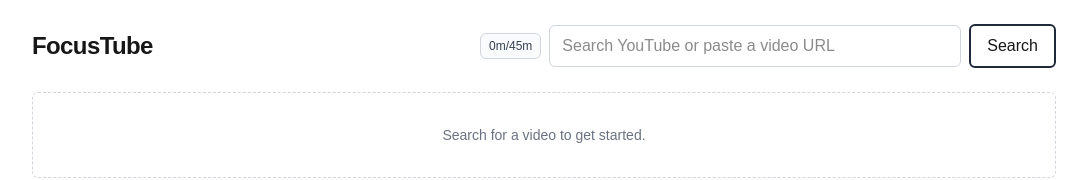
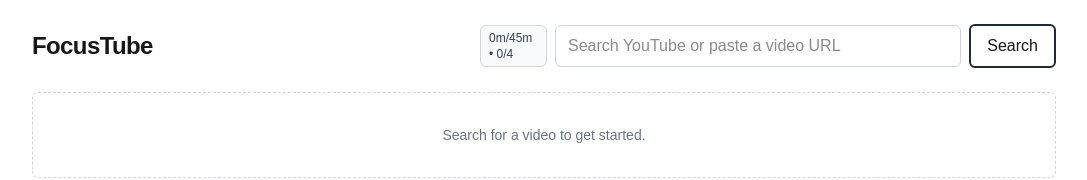
Before and after one commit to TroyRobinson/focustube, a Next.js app: page / in a window 1280 px wide. Shown: the top 180 px of the page, without its empty margins (96-1183 px from the left). Built offline with nearby package versions, Linux system fonts and the light colour scheme.

Commit message:
Additional limit of number of videos max

```diff
--- a/src/app/page.tsx
+++ b/src/app/page.tsx
@@ -47,9 +47,18 @@ namespace YT {
 const MAX_DAILY_SECONDS = 2700; // 45 minutes
 const STORAGE_KEY = "ft.dailyWatchTime";
 
+// Daily video limit (localStorage-backed)
+const MAX_DAILY_VIDEOS = 4;
+const VIDEO_STORAGE_KEY = "ft.dailyVideoCount";
+
 type WatchTimeCounter = {
     date: string;
     totalSeconds: number;
+};
+
+type VideoCountCounter = {
+    date: string;
+    totalVideos: number;
 };
 
 function todayKey() {
@@ -75,6 +84,29 @@ function readWatchTime(): WatchTimeCounter {
 function writeWatchTime(counter: WatchTimeCounter) {
     try {
         localStorage.setItem(STORAGE_KEY, JSON.stringify(counter));
+    } catch {
+        // no-op
+    }
+}
+
+function readVideoCount(): VideoCountCounter {
+    try {
+        const raw = localStorage.getItem(VIDEO_STORAGE_KEY);
+        const today = todayKey();
+        if (!raw) return { date: today, totalVideos: 0 };
+        const parsed = JSON.parse(raw) as VideoCountCounter;
+        if (!parsed?.date || parsed.date !== today) {
+            return { date: today, totalVideos: 0 };
+        }
+        return { date: parsed.date, totalVideos: Number(parsed.totalVideos) || 0 };
+    } catch {
+        return { date: todayKey(), totalVideos: 0 };
+    }
+}
+
+function writeVideoCount(counter: VideoCountCounter) {
+    try {
+        localStorage.setItem(VIDEO_STORAGE_KEY, JSON.stringify(counter));
     } catch {
         // no-op
     }
@@ -154,6 +186,29 @@ function useDailyWatchTime(maxSeconds: number) {
     return { totalSeconds, remainingSeconds, canPlay, startTracking, stopTracking, ready, isTracking } as const;
 }
 
+function useDailyVideoCount(maxVideos: number) {
+    const [totalVideos, setTotalVideos] = React.useState(0);
+    const [ready, setReady] = React.useState(false);
+
+    // Load initial count on mount
+    React.useEffect(() => {
+        const data = readVideoCount();
+        setTotalVideos(data.totalVideos);
+        setReady(true);
+    }, []);
+
+    const incrementVideoCount = React.useCallback(() => {
+        const newTotal = totalVideos + 1;
+        setTotalVideos(newTotal);
+        writeVideoCount({ date: todayKey(), totalVideos: newTotal });
+    }, [totalVideos]);
+
+    const remainingVideos = Math.max(0, maxVideos - totalVideos);
+    const canPlayVideo = ready && remainingVideos > 0;
+
+    return { totalVideos, remainingVideos, canPlayVideo, incrementVideoCount, ready } as const;
+}
+
 // Parse YouTube video URLs (full, shortened, embed, shorts, live)
 function extractYouTubeVideoId(input: string): string | null {
     const trimmed = input.trim();
@@ -217,6 +272,7 @@ function formatTime(seconds: number): string {
 
 export default function App() {
     const watchTime = useDailyWatchTime(MAX_DAILY_SECONDS);
+    const videoCount = useDailyVideoCount(MAX_DAILY_VIDEOS);
     const [query, setQuery] = React.useState("");
     const [results, setResults] = React.useState<YTItem[]>([]);
     const [selected, setSelected] = React.useState<string | null>(null);
@@ -232,6 +288,10 @@ export default function App() {
     const playerRef = React.useRef<YT.Player | null>(null);
     const playerContainerRef = React.useRef<HTMLDivElement>(null);
     const endCheckIntervalRef = React.useRef<NodeJS.Timeout | null>(null);
+    const lastPlayedVideoRef = React.useRef<string | null>(null);
+
+    // Combined canPlay checks both time and video limits
+    const canPlay = watchTime.canPlay && videoCount.canPlayVideo;
 
     // Load YouTube IFrame API
     React.useEffect(() => {
@@ -265,6 +325,8 @@ export default function App() {
 
         // Reset pause state when changing videos
         setIsPaused(false);
+        // Reset last played video for counting
+        lastPlayedVideoRef.current = null;
 
         // Create new player
         playerRef.current = new window.YT.Player("yt-player", {
@@ -291,16 +353,26 @@ export default function App() {
                 onStateChange: (event) => {
                     const state = event.data;
                     if (state === window.YT.PlayerState.PLAYING) {
-            // Check if limit already reached before starting
-            if (!watchTime.canPlay) {
+                        // Check if any limit already reached before starting
+                        if (!canPlay) {
                             // Immediately stop and unload video
                             if (playerRef.current) {
                                 playerRef.current.destroy();
                                 playerRef.current = null;
                             }
                             setSelected(null);
-              setError("Daily watch time limit reached (45 minutes). Try again tomorrow.");
+                            const timeLimitReached = !watchTime.canPlay;
+                            const videoLimitReached = !videoCount.canPlayVideo;
+                            const errorMsg = timeLimitReached
+                                ? "Daily watch time limit reached (45 minutes). Try again tomorrow."
+                                : "Daily video limit reached (4 videos). Try again tomorrow.";
+                            setError(errorMsg);
                             return;
+                        }
+                        // Increment video count if this is the first play for this video
+                        if (selected && selected !== lastPlayedVideoRef.current) {
+                            videoCount.incrementVideoCount();
+                            lastPlayedVideoRef.current = selected;
                         }
                         // Start tracking time when video plays
                         watchTime.startTracking();
@@ -331,9 +403,9 @@ export default function App() {
         // eslint-disable-next-line react-hooks/exhaustive-deps
     }, [ytReady, selected]);
 
-  // Auto-stop and unload video when time limit is reached during playback
+    // Auto-stop and unload video when any limit is reached during playback
     React.useEffect(() => {
-    if (!watchTime.canPlay && watchTime.isTracking) {
+        if (!canPlay && watchTime.isTracking) {
             // Stop tracking immediately
             watchTime.stopTracking();
 
@@ -345,11 +417,16 @@ export default function App() {
             setSelected(null);
 
             // Show error message
-      setError("Daily watch time limit reached (45 minutes). Try again tomorrow.");
+            const timeLimitReached = !watchTime.canPlay;
+            const videoLimitReached = !videoCount.canPlayVideo;
+            const errorMsg = timeLimitReached
+                ? "Daily watch time limit reached (45 minutes). Try again tomorrow."
+                : "Daily video limit reached (4 videos). Try again tomorrow.";
+            setError(errorMsg);
         }
-    // Only need the specific boolean values, not the entire watchTime object
+        // Only need the specific boolean values, not the entire canPlay and watchTime object
         // eslint-disable-next-line react-hooks/exhaustive-deps
-  }, [watchTime.canPlay, watchTime.isTracking]);
+    }, [canPlay, watchTime.isTracking]);
 
     async function runSearch(q: string, token?: string) {
         if (!q.trim()) return;
@@ -381,8 +458,8 @@ export default function App() {
                 prev: json.prevPageToken ?? null,
             });
             if ((json.items as YTItem[]).length > 0) {
-        // Only auto-select a video if the user still has watch time left today
-        if (watchTime.ready && watchTime.canPlay) {
+                // Only auto-select a video if the user still has limits left today
+                if (watchTime.ready && videoCount.ready && canPlay) {
                     setSelected((json.items as YTItem[])[0].id);
                 } else {
                     setSelected(null);
@@ -400,12 +477,17 @@ export default function App() {
 
     function onSubmit(e: React.FormEvent<HTMLFormElement>) {
         e.preventDefault();
-    // If the query is a YouTube URL, play it (respecting daily limit)
+        // If the query is a YouTube URL, play it (respecting daily limits)
         const urlId = extractYouTubeVideoId(query);
         if (urlId) {
             setError(null);
-      if (!watchTime.canPlay) {
-        setError("Daily watch time limit reached (45 minutes). Try again tomorrow.");
+            if (!canPlay) {
+                const timeLimitReached = !watchTime.canPlay;
+                const videoLimitReached = !videoCount.canPlayVideo;
+                const errorMsg = timeLimitReached
+                    ? "Daily watch time limit reached (45 minutes). Try again tomorrow."
+                    : "Daily video limit reached (4 videos). Try again tomorrow.";
+                setError(errorMsg);
                 return;
             }
             setSelected(urlId);
@@ -436,19 +518,18 @@ export default function App() {
                 <header className="mb-6 flex flex-col items-center gap-3 sm:flex-row sm:justify-between">
                     <h1 className="text-2xl font-semibold tracking-tight">FocusTube</h1>
                     <form onSubmit={onSubmit} className="flex w-full max-w-xl items-center gap-2">
-            {/* Daily watch time badge */}
+                        {/* Daily limits badge */}
                         <div
-              className={`select-none rounded-md border px-2 py-1 text-xs font-medium ${
-                watchTime.remainingSeconds === 0
+                            className={`select-none rounded-md border px-2 py-1 text-xs font-medium ${!canPlay
                                     ? "border-red-300 bg-red-50 text-red-700"
-                  : watchTime.remainingSeconds < 300
+                                    : watchTime.remainingSeconds < 300 || videoCount.remainingVideos <= 1
                                         ? "border-orange-300 bg-orange-50 text-orange-700"
                                         : "border-gray-300 bg-gray-50 text-gray-700"
                                 }`}
-              title={`Watch time used today: ${formatTime(watchTime.totalSeconds)} / ${formatTime(MAX_DAILY_SECONDS)}`}
-              aria-label={`Watch time used today: ${formatTime(watchTime.totalSeconds)} of ${formatTime(MAX_DAILY_SECONDS)}`}
+                            title={`Time: ${formatTime(watchTime.totalSeconds)}/${formatTime(MAX_DAILY_SECONDS)}, Videos: ${videoCount.totalVideos}/${MAX_DAILY_VIDEOS}`}
+                            aria-label={`Time used: ${formatTime(watchTime.totalSeconds)} of ${formatTime(MAX_DAILY_SECONDS)}, Videos watched: ${videoCount.totalVideos} of ${MAX_DAILY_VIDEOS}`}
                         >
-              {formatTime(watchTime.totalSeconds)}/{formatTime(MAX_DAILY_SECONDS)}
+                            {formatTime(watchTime.totalSeconds)}/{formatTime(MAX_DAILY_SECONDS)} • {videoCount.totalVideos}/{MAX_DAILY_VIDEOS}
                         </div>
                         <input
                             className="w-full rounded-md border border-gray-300 px-3 py-2 outline-none focus:border-gray-500"
@@ -526,16 +607,20 @@ export default function App() {
                                 <button
                                     key={v.id}
                                     onClick={() => {
-                    if (!watchTime.canPlay) {
-                      setError("Daily watch time limit reached (45 minutes). Try again tomorrow.");
+                                        if (!canPlay) {
+                                            const timeLimitReached = !watchTime.canPlay;
+                                            const videoLimitReached = !videoCount.canPlayVideo;
+                                            const errorMsg = timeLimitReached
+                                                ? "Daily watch time limit reached (45 minutes). Try again tomorrow."
+                                                : "Daily video limit reached (4 videos). Try again tomorrow.";
+                                            setError(errorMsg);
                                             return;
                                         }
                                         setSelected(v.id);
                                     }}
-                  disabled={!watchTime.canPlay && selected !== v.id}
-                  className={`group overflow-hidden rounded-md border text-left hover:shadow-md ${
-                    selected === v.id ? "border-gray-800" : "border-gray-200"
-                  } ${!watchTime.canPlay && selected !== v.id ? "opacity-60" : ""}`}
+                                    disabled={!canPlay && selected !== v.id}
+                                    className={`group overflow-hidden rounded-md border text-left hover:shadow-md ${selected === v.id ? "border-gray-800" : "border-gray-200"
+                                        } ${!canPlay && selected !== v.id ? "opacity-60" : ""}`}
                                 >
                                     <div className="relative aspect-video w-full overflow-hidden bg-gray-100">
                                         {/* Use img to avoid Next image config */}
```
Lines whose indentation alone changed are shown as unchanged.
